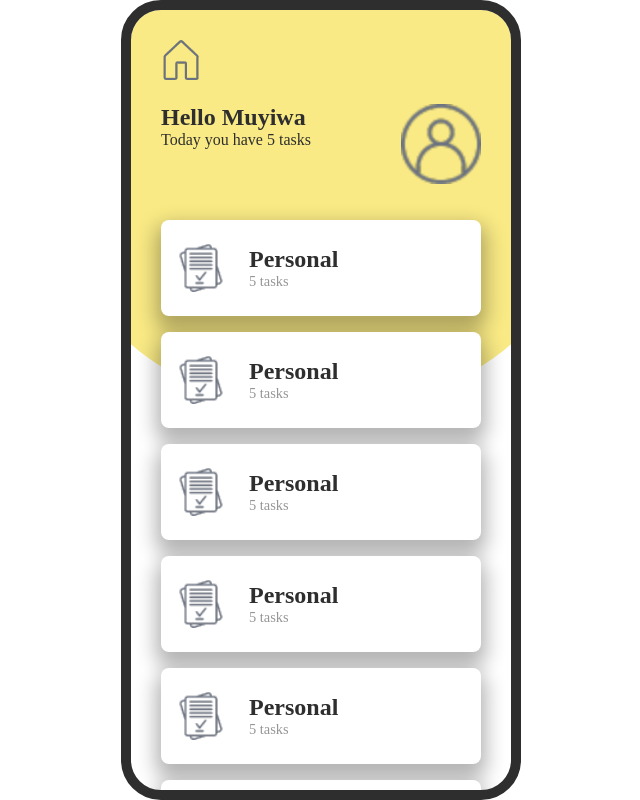
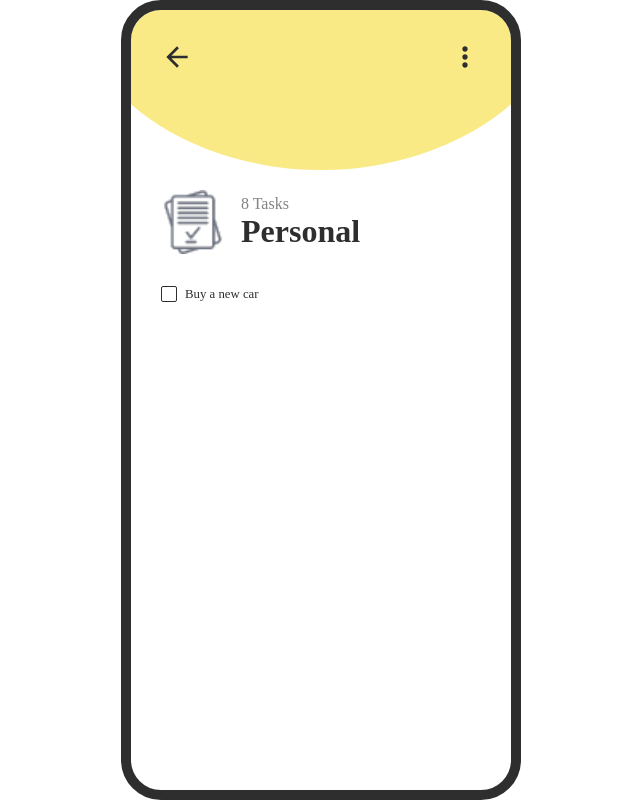
Before and after one commit to Dmayor22/Modern-Todo-App, a plain HTML site: page index.html in a window 1280 px wide. Shown: the whole page, without its empty margins (319-959 px from the left). Drawn offline with Linux system fonts and the light colour scheme.

Commit message:
Updated File

```diff
--- a/index.html
+++ b/index.html
@@ -8,14 +8,24 @@
   </head>
   <body>
     <!-- wrapper -->
-    <div class="wrapper">
+    <div class="wrapper show-category">
       <div class="screen-backdrop"></div>
       <div class="screen home-screen">
         <div class="head-wrapper">
           <!-- menu icon -->
           <div class="menu-btn">
             <!-- replace with svg for menu when online -->
-            <img src="./asset/home.png" alt="menu" />
+            <svg
+              xmlns="http://www.w3.org/2000/svg"
+              height="34px"
+              viewBox="0 -960 960 960"
+              width="34px"
+              fill="#2e2e2e"
+            >
+              <path
+                d="M240-160q-33 0-56.5-23.5T160-240q0-33 23.5-56.5T240-320q33 0 56.5 23.5T320-240q0 33-23.5 56.5T240-160Zm240 0q-33 0-56.5-23.5T400-240q0-33 23.5-56.5T480-320q33 0 56.5 23.5T560-240q0 33-23.5 56.5T480-160Zm240 0q-33 0-56.5-23.5T640-240q0-33 23.5-56.5T720-320q33 0 56.5 23.5T800-240q0 33-23.5 56.5T720-160ZM240-400q-33 0-56.5-23.5T160-480q0-33 23.5-56.5T240-560q33 0 56.5 23.5T320-480q0 33-23.5 56.5T240-400Zm240 0q-33 0-56.5-23.5T400-480q0-33 23.5-56.5T480-560q33 0 56.5 23.5T560-480q0 33-23.5 56.5T480-400Zm240 0q-33 0-56.5-23.5T640-480q0-33 23.5-56.5T720-560q33 0 56.5 23.5T800-480q0 33-23.5 56.5T720-400ZM240-640q-33 0-56.5-23.5T160-720q0-33 23.5-56.5T240-800q33 0 56.5 23.5T320-720q0 33-23.5 56.5T240-640Zm240 0q-33 0-56.5-23.5T400-720q0-33 23.5-56.5T480-800q33 0 56.5 23.5T560-720q0 33-23.5 56.5T480-640Zm240 0q-33 0-56.5-23.5T640-720q0-33 23.5-56.5T720-800q33 0 56.5 23.5T800-720q0 33-23.5 56.5T720-640Z"
+              />
+            </svg>
           </div>
 
           <!-- welcome text -->
@@ -198,6 +208,70 @@
           </div>
         </div>
       </div>
+
+      <!-- tasks screen  -->
+      <div class="screen category-screen">
+        <div class="head-wrapper">
+          <div class="back-btn">
+            <svg
+              xmlns="http://www.w3.org/2000/svg"
+              height="34px"
+              viewBox="0 -960 960 960"
+              width="34px"
+              fill="#2e2e2e"
+            >
+              <path
+                d="m313-440 224 224-57 56-320-320 320-320 57 56-224 224h487v80H313Z"
+              />
+            </svg>
+          </div>
+
+          <div class="option">
+            <svg
+              xmlns="http://www.w3.org/2000/svg"
+              height="34px"
+              viewBox="0 -960 960 960"
+              width="34px"
+              fill="#2e2e2e"
+            >
+              <path
+                d="M480-160q-33 0-56.5-23.5T400-240q0-33 23.5-56.5T480-320q33 0 56.5 23.5T560-240q0 33-23.5 56.5T480-160Zm0-240q-33 0-56.5-23.5T400-480q0-33 23.5-56.5T480-560q33 0 56.5 23.5T560-480q0 33-23.5 56.5T480-400Zm0-240q-33 0-56.5-23.5T400-720q0-33 23.5-56.5T480-800q33 0 56.5 23.5T560-720q0 33-23.5 56.5T480-640Z"
+              />
+            </svg>
+          </div>
+        </div>
+
+        <div class="category-details">
+          <img src="./asset/exam.png" alt="" id="category-img" />
+          <div class="details">
+            <p>8 Tasks</p>
+            <h1>Personal</h1>
+          </div>
+        </div>
+
+        <!-- tasks -->
+        <div class="tasks-wrapper">
+          <div class="tasks">
+            <div class="task-wrapper">
+              <label for="task" class="task">
+                <input type="checkbox" name="" id="task" />
+                <span class="checkmark">
+                  <svg
+                    xmlns="http://www.w3.org/2000/svg"
+                    viewBox="0 -960 960 960"
+                    fill="#fff"
+                  >
+                    <path
+                      d="M382-240 154-468l57-57 171 171 367-367 57 57-424 424Z"
+                    />
+                  </svg>
+                </span>
+                <p>Buy a new car</p>
+              </label>
+            </div>
+          </div>
+        </div>
+      </div>
     </div>
 
     <script src="main.js"></script>
--- a/main.css
+++ b/main.css
@@ -29,6 +29,17 @@ body {
 .wrapper .screen {
   flex: 1;
   min-width: 100%;
+  transition: all 0.3s;
+}
+
+.wrapper.show-category .home-screen {
+  transform: translateX(-100%);
+}
+.wrapper.show-category .category-screen {
+  transform: translateX(-100%);
+}
+.wrapper.show-category .screen-backdrop {
+  transform: translate(-50%, -60%);
 }
 
 @media (min-width: 768px) {
@@ -50,6 +61,7 @@ body {
   left: 50%;
   transform: translateX(-50%);
   z-index: -1;
+  transition: all 0.3s;
 }
 /* end main wrapper and backdrop */
 
@@ -158,11 +170,114 @@ body {
 }
 
 .category:hover .options {
-    opacity: 1;
-    visibility: visible;
+  opacity: 1;
+  visibility: visible;
 }
 .category .toggle-btn {
   width: 2rem;
   cursor: pointer;
   opacity: 0.6;
 }
+
+/* category --- end */
+
+/* category screen task  and tasks --- start*/
+.category-screen .head-wrapper {
+  display: flex;
+  justify-content: space-between;
+  align-items: center;
+}
+.category-screen .head-wrapper svg {
+  width: 2rem;
+  cursor: pointer;
+}
+
+.category-details {
+  margin-top: 7rem;
+  padding: 0 30px;
+  display: flex;
+  align-items: center;
+  gap: 1rem;
+}
+
+.category-details img {
+  width: 4rem;
+}
+
+.category-details .details p {
+  opacity: 0.6;
+}
+
+/* tasks */
+.tasks-wrapper {
+  margin-top: 1rem;
+  height: calc(100% - 12rem);
+  padding: 0 30px;
+  overflow: auto;
+  padding-bottom: 20px;
+}
+
+.tasks {
+  display: flex;
+  flex-direction: column;
+  gap: 1rem;
+  padding-top: 1rem;
+  gap: 1rem;
+}
+
+.task-wrapper {
+  display: flex;
+  justify-content: space-between;
+  align-items: center;
+  /* background-color: #fff; */
+  /* padding: 1.5rem 1rem; */
+  /* border-radius: 0.5rem; */
+  /* box-shadow: 0 10px 20px 5px rgba(0, 0, 0, 0.3); */
+  /* transition: all 0.3s; */
+}
+
+.task {
+  display: flex;
+  align-items: center;
+  gap: 0.5rem;
+  font-size: 0.8rem;
+  font-weight: 500;
+  width: max-content;
+  cursor: pointer;
+}
+
+.task input {
+  display: none;
+}
+
+.task .checkmark {
+  width: 1rem;
+  height: 1rem;
+  border: 1px solid #2e2e2e;
+  border-radius: 2px;
+  display: flex;
+  justify-content: center;
+  align-items: center;
+}
+
+.task .checkmark svg {
+  width: 1rem;
+  opacity: 0;
+  transition: all 0.3s;
+}
+
+.task .checkmark svg path {
+  stroke-width: 3;
+}
+
+.task input:checked ~ .checkmark {
+  background-color: #2e2e2e;
+}
+.task input:checked ~ .checkmark svg {
+  color: #fff;
+  opacity: 1;
+}
+.task input:checked ~ p {
+  text-decoration: line-through;
+  opacity: 0.6;
+}
--- a/main.js
+++ b/main.js
@@ -0,0 +1,10 @@
+const wrapper = document.querySelector(".wrapper");
+const menuBtn = document.querySelector(".menu-btn");
+const backBtn = document.querySelector(".back-btn");
+
+// function to toggle and show category
+const toggleScreen = () => {
+  wrapper.classList.toggle("show-category");
+};
+menuBtn.addEventListener("click", toggleScreen);
+backBtn.addEventListener("click", toggleScreen);
```
